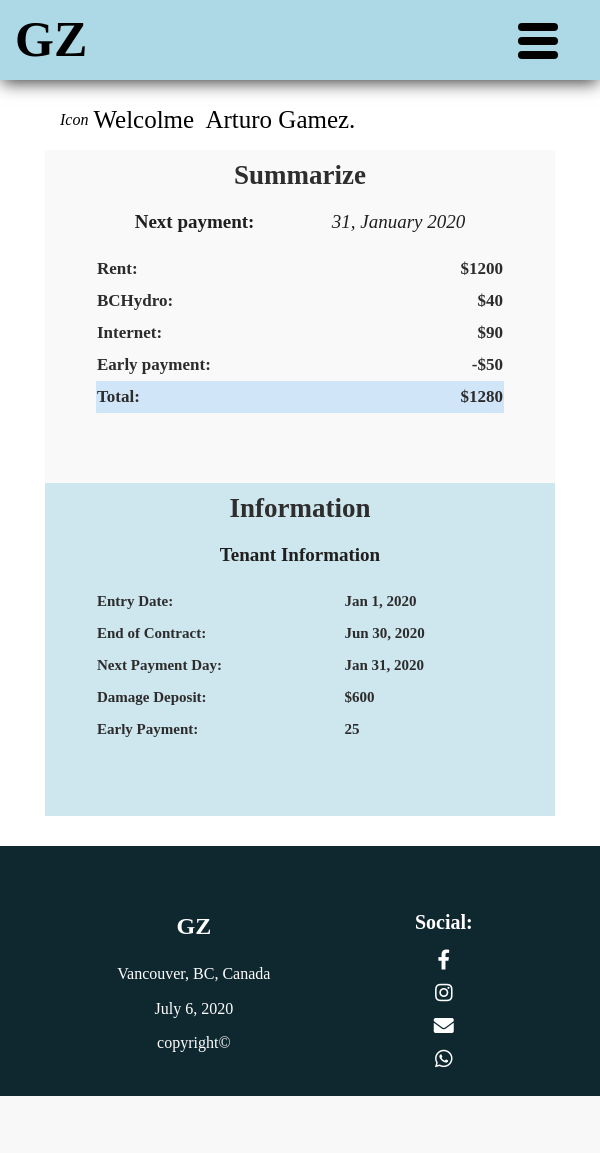
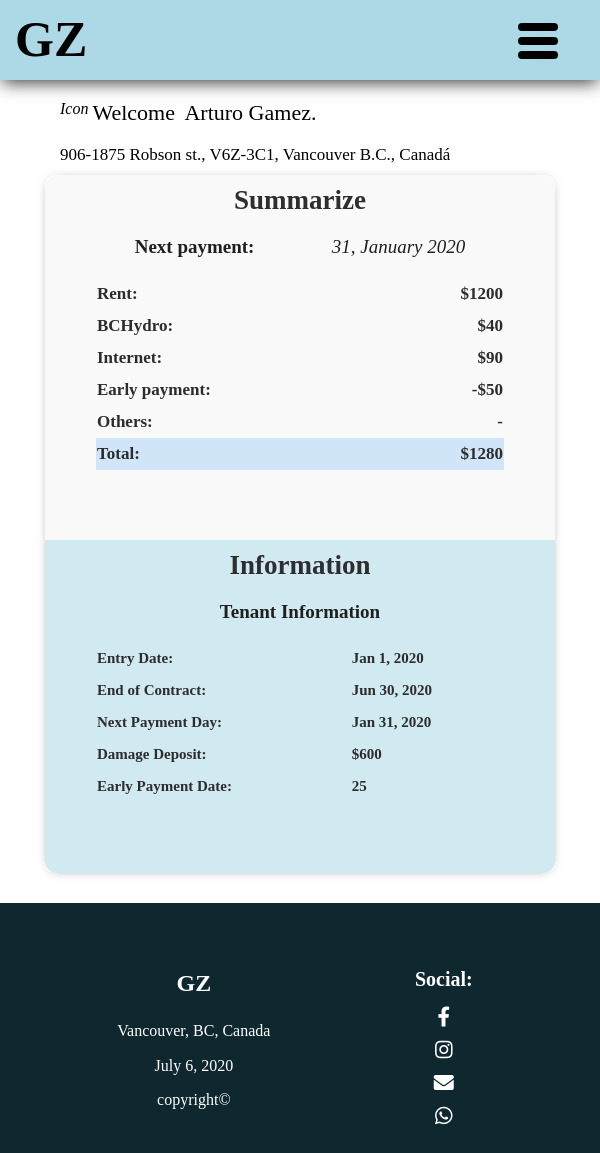
Before and after one commit to GamezAr94/mainPage_RentalAptos, a PHP site: page /user.php in a window 600 px wide. Before the commit the page ends 1096 px from the top, so only its background shows below. Run offline with PHP 8.4, Linux system fonts and the light colour scheme; lists and menus that the app fills with data are empty; some libraries are stand-ins or nearby versions.

Commit message:
finishing last details user landing page account

```diff
--- a/styles/styles.css
+++ b/styles/styles.css
@@ -802,20 +802,37 @@ body #mainUserContent {
     display: flex;
     flex-wrap: wrap;
     align-items: center;
-    width: 95%;
+    width: 90%;
     margin: 0px auto;
     padding: 0 0 0px 0; }
-    body #mainUserContent .userSalut p {
-      margin: 0 0 0 5px;
-      padding: 0;
-      font-size: 25px; }
+    body #mainUserContent .userSalut div {
+      margin: 10px 0; }
+      body #mainUserContent .userSalut div p {
+        margin: 0px;
+        padding: 0px; }
+    body #mainUserContent .userSalut .userName {
+      display: flex;
+      flex-wrap: wrap;
+      width: 100%; }
+      body #mainUserContent .userSalut .userName p {
+        margin: 0 0 0 5px;
+        padding: 0;
+        font-size: 25px; }
+    body #mainUserContent .userSalut .userApartment p {
+      font-size: 19px; }
   body #mainUserContent .content {
-    background-color: rgba(240, 240, 240, 0.432);
+    border-radius: 10px;
+    background-color: #fff;
+    box-shadow: 0px 1px 13px -7px rgba(0, 0, 0, 0.75);
+    -webkit-box-shadow: 0px 1px 13px -7px rgba(0, 0, 0, 0.75);
+    -moz-box-shadow: 0px 1px 13px -7px rgba(0, 0, 0, 0.75);
     width: 95%;
     margin: 0 auto;
     display: flex;
     margin-top: 5px; }
     body #mainUserContent .content .summarize {
+      border-radius: 12px 0 0 12px;
+      background-color: rgba(240, 240, 240, 0.432);
       transition: 0.3s;
       width: 60%; }
       body #mainUserContent .content .summarize .title {
@@ -853,17 +870,18 @@ body #mainUserContent {
           body #mainUserContent .content .summarize table tr th:last-child {
             text-align: right; }
         body #mainUserContent .content .summarize table tr:hover {
-          background-color: #f0f0f0; }
+          background-color: #fafafa; }
         body #mainUserContent .content .summarize table tr:last-child {
           transition: .3s;
           background-color: rgba(81, 163, 240, 0.24); }
     body #mainUserContent .content .summarize:hover {
-      background-color: #d8d7d7; }
+      background-color: #e6e6e6; }
       body #mainUserContent .content .summarize:hover .title h4, body #mainUserContent .content .summarize:hover .title p {
         color: black; }
       body #mainUserContent .content .summarize:hover table {
         color: black; }
     body #mainUserContent .content .information {
+      border-radius: 0 12px 12px 0;
       background-color: rgba(173, 216, 230, 0.562);
       width: 45%;
       min-width: 350px; }
@@ -882,16 +900,18 @@ body #mainUserContent {
   body #mainUserContent {
     padding-top: 90px; }
     body #mainUserContent .userSalut {
-      width: 80%;
-      height: 60px; }
-      body #mainUserContent .userSalut p {
-        margin-left: 5px;
-        font-size: 25px; }
+      width: 80%; }
+      body #mainUserContent .userSalut .userName p {
+        font-size: 22px;
+        margin-left: 4px; }
+      body #mainUserContent .userSalut .userApartment p {
+        font-size: 17px; }
     body #mainUserContent .content {
       margin: 0px auto;
       width: 85%;
       display: block; }
       body #mainUserContent .content .summarize {
+        border-radius: 12px 12px 0 0;
         padding-bottom: 30px;
         width: 100%; }
         body #mainUserContent .content .summarize .title {
@@ -905,6 +925,7 @@ body #mainUserContent {
         body #mainUserContent .content .summarize table tr {
           font-size: 17px; }
       body #mainUserContent .content .information {
+        border-radius: 0 0 12px 12px;
         min-width: 0px; }
         body #mainUserContent .content .information table tr th {
           font-size: 15px; } }
@@ -913,10 +934,12 @@ body #mainUserContent {
     padding-top: 90px; }
     body #mainUserContent .userSalut {
       width: 95%; }
-      body #mainUserContent .userSalut p {
+      body #mainUserContent .userSalut .userName p {
         font-weight: bold;
         font-size: 15px;
         margin-left: 3px; }
+      body #mainUserContent .userSalut .userApartment p {
+        font-size: 16px; }
     body #mainUserContent .content {
       width: 100%;
       display: block; }
@@ -932,7 +955,8 @@ body #mainUserContent {
           body #mainUserContent .content .summarize .title p {
             font-size: 15px; }
         body #mainUserContent .content .summarize table tr {
-          font-size: 15px; }
+          font-size: 15px;
+          color: black; }
       body #mainUserContent .content .information {
         min-width: 0px; }
         body #mainUserContent .content .information table tr th {
--- a/user.php
+++ b/user.php
@@ -2,7 +2,16 @@
     require "header.php";
 ?>
     <div id="mainUserContent">
-        <div class="userSalut"><i>Icon</i> <p>Welcolme&nbsp;</p><p id="userName">Arturo Gamez.</p></div>
+        <div class="userSalut">
+            <div class="userName">
+                <i>Icon</i>
+                <p>Welcome&nbsp;</p>
+                <p id="userName">Arturo Gamez.</p>
+            </div>
+            <div class="userApartment">
+                <p>906-1875 Robson st., V6Z-3C1, Vancouver B.C., Canadá</p>
+            </div>
+        </div>
         <div class="content">
             <div class="summarize">
                 <div class="title">
@@ -26,6 +35,10 @@
                     <tr>
                         <th>Early payment:</th>
                         <th>-$50</th>
+                    </tr>
+                    <tr>
+                        <th>Others:</th>
+                        <th>-</th>
                     </tr>
                     <tr>
                         <th>Total:</th>
@@ -56,7 +69,7 @@
                         <th>$600</th>
                     </tr>
                     <tr>
-                        <th>Early Payment:</th>
+                        <th>Early Payment Date:</th>
                         <th>25</th>
                     </tr>
                 </table>
```
Also changed, not shown: SASS/_userContent.scss (+52 -7 lines), 1 other file.
